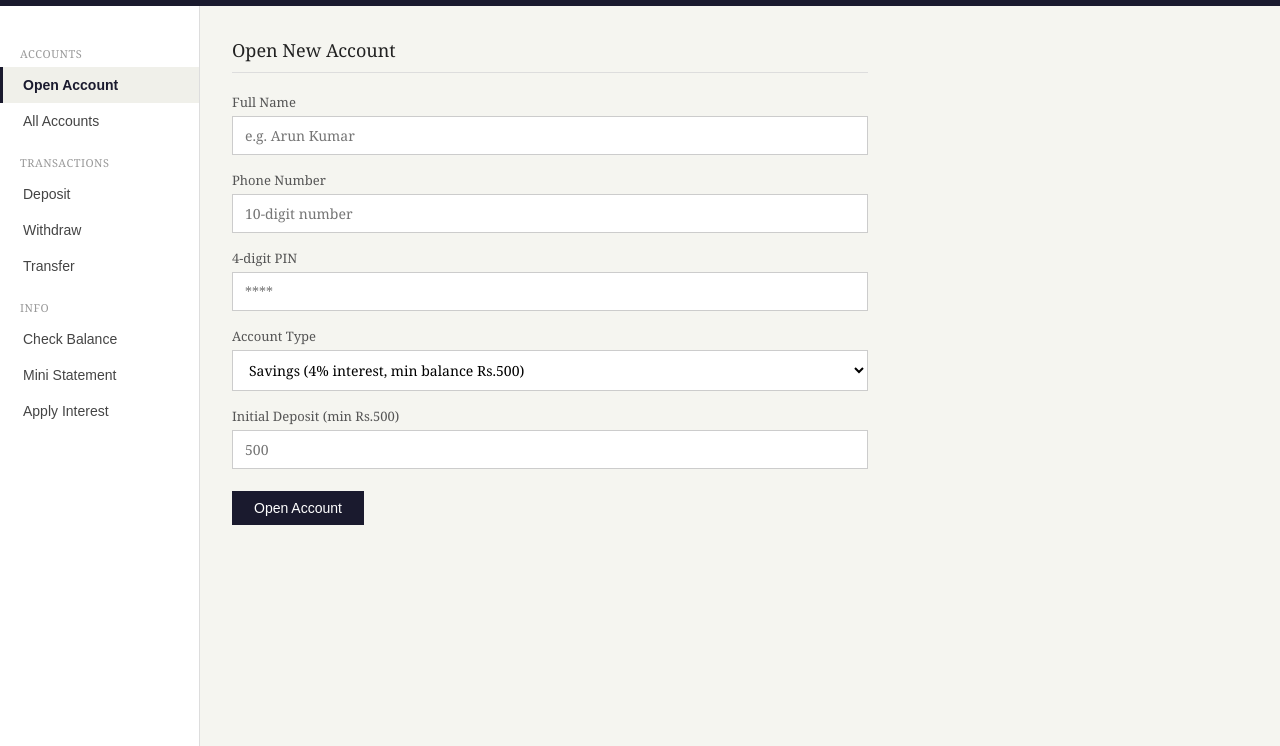
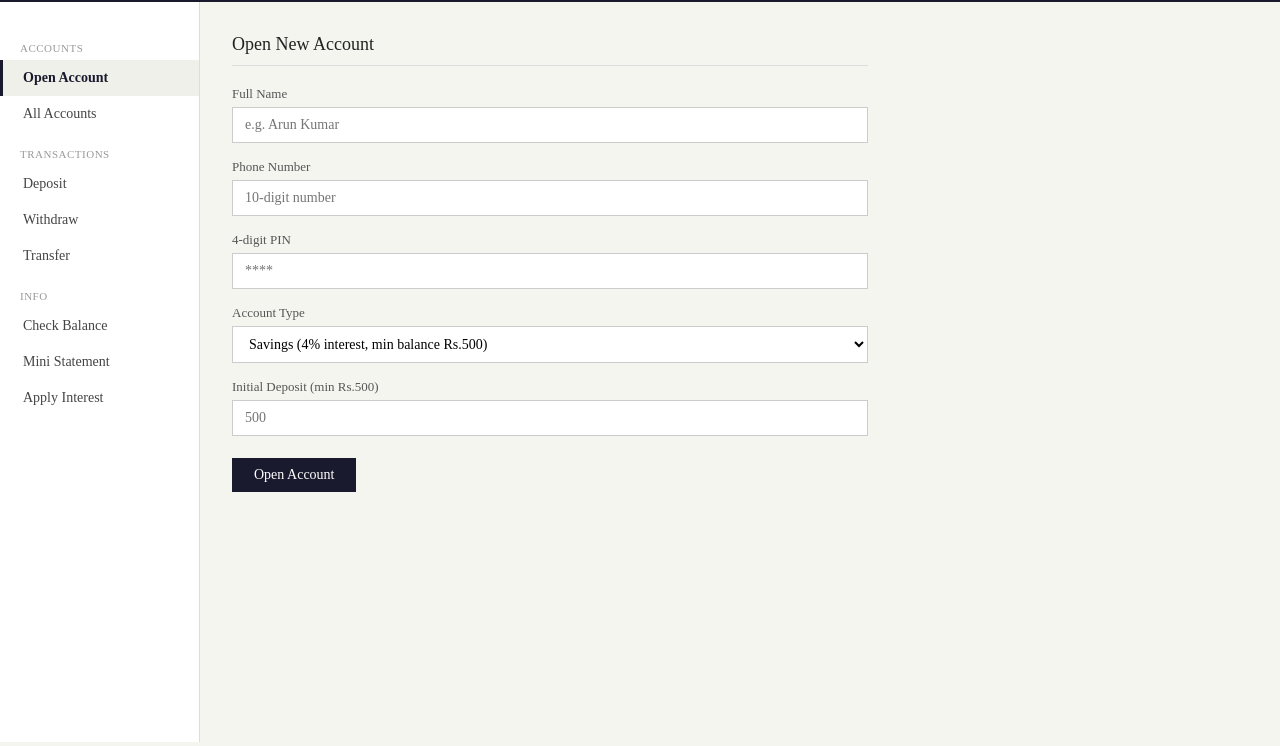
Before and after one commit to GayathriTK17/Bank-Management-System, a plain HTML site: page frontend/index.html in a window 1280 px wide. Shown: the part 57-803 px from the top of the page. Drawn offline with Linux system fonts and the light colour scheme.

Commit message:
Updated font to Times New Roman

```diff
--- a/frontend/index.html
+++ b/frontend/index.html
@@ -6,7 +6,7 @@
   <title>Bank Management System</title>
   <style>
     * { box-sizing: border-box; margin: 0; padding: 0; }
-    body { font-family: Georgia, serif; background: #f5f5f0; color: #222; font-size: 15px; }
+    body { font-family: "Times New Roman", Times, serif; background: #f5f5f0; color: #222; font-size: 15px; }
 
     header { background: #1a1a2e; color: #fff; padding: 18px 32px; }
     header h1 { font-size: 20px; font-weight: normal; letter-spacing: 1px; }
@@ -14,7 +14,7 @@
     .layout { display: flex; min-height: calc(100vh - 60px); }
 
     nav { width: 200px; background: #fff; border-right: 1px solid #ddd; padding: 24px 0; flex-shrink: 0; }
-    nav button { display: block; width: 100%; text-align: left; padding: 10px 20px; background: none; border: none; font-size: 14px; cursor: pointer; color: #444; border-left: 3px solid transparent; }
+    nav button { display: block; width: 100%; text-align: left; padding: 10px 20px; background: none; border: none; font-size: 14px; cursor: pointer; color: #444; border-left: 3px solid transparent; font-family: "Times New Roman", Times, serif; }
     nav button:hover  { background: #f0f0ea; }
     nav button.active { border-left-color: #1a1a2e; background: #f0f0ea; color: #1a1a2e; font-weight: bold; }
     nav .section-label { font-size: 11px; color: #999; padding: 16px 20px 6px; text-transform: uppercase; letter-spacing: 0.5px; }
@@ -27,10 +27,10 @@
 
     .field { margin-bottom: 16px; }
     label { display: block; font-size: 13px; color: #555; margin-bottom: 5px; }
-    input, select { width: 100%; padding: 9px 12px; border: 1px solid #ccc; background: #fff; font-size: 14px; font-family: inherit; outline: none; }
+    input, select { width: 100%; padding: 9px 12px; border: 1px solid #ccc; background: #fff; font-size: 14px; font-family: "Times New Roman", Times, serif; outline: none; }
     input:focus, select:focus { border-color: #1a1a2e; }
 
-    .btn { padding: 9px 22px; background: #1a1a2e; color: #fff; border: none; font-size: 14px; cursor: pointer; margin-top: 6px; }
+    .btn { padding: 9px 22px; background: #1a1a2e; color: #fff; border: none; font-size: 14px; cursor: pointer; margin-top: 6px; font-family: "Times New Roman", Times, serif; }
     .btn:hover { background: #2d2d4e; }
 
     .result { margin-top: 18px; padding: 12px 16px; font-size: 14px; border-left: 3px solid #ccc; background: #fafaf7; display: none; }
```
